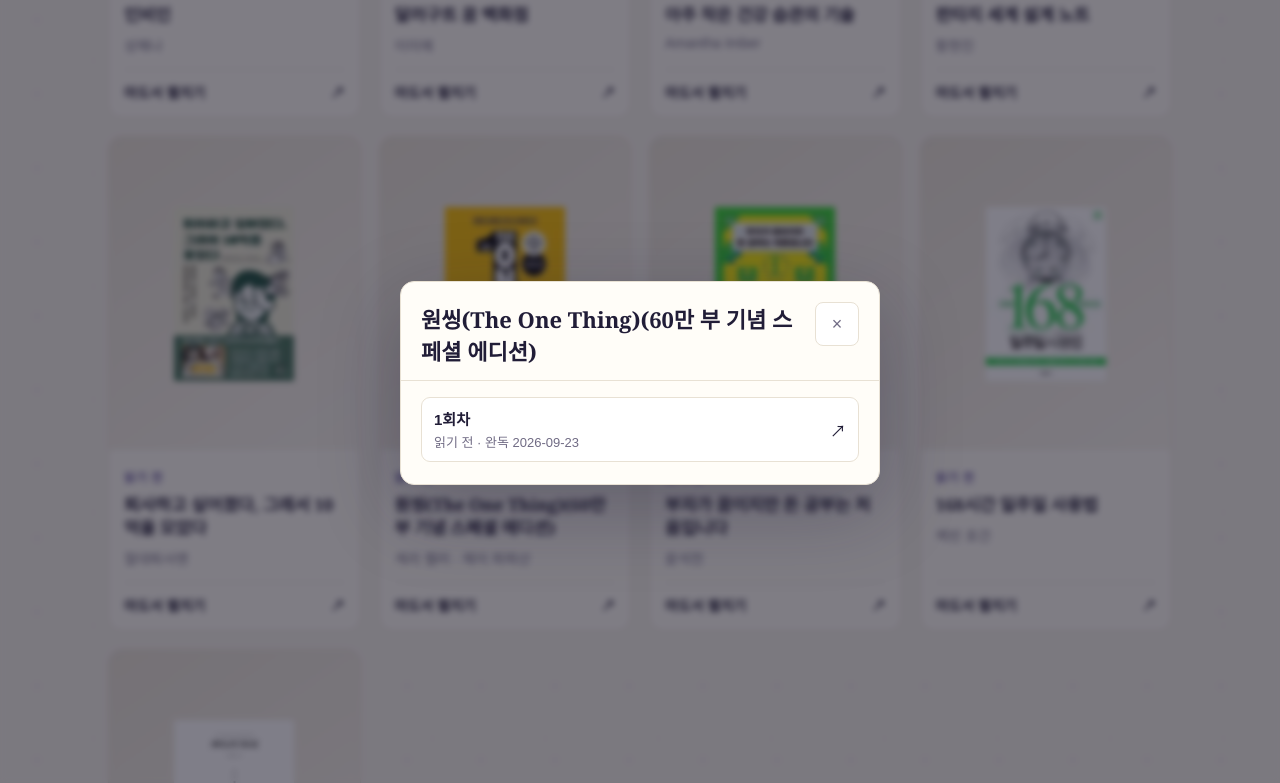
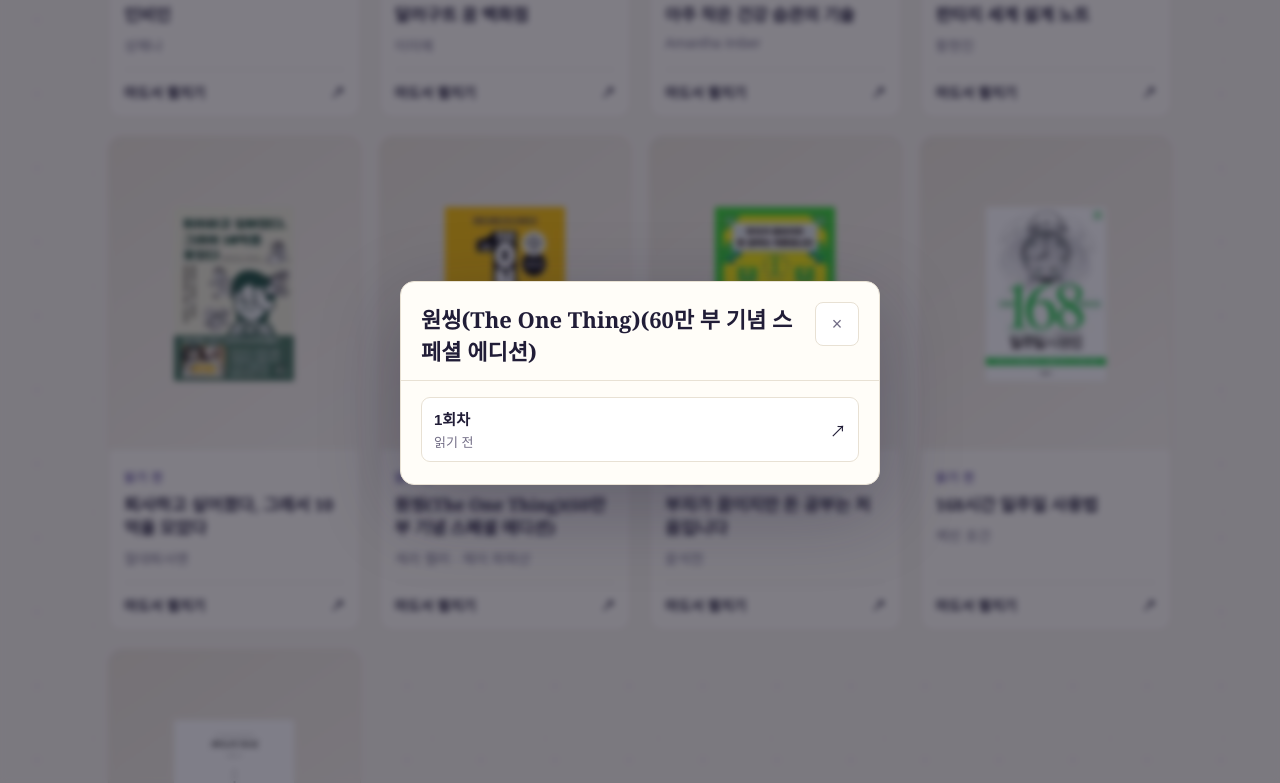
Before and after one commit to pbosoo2/library, a plain HTML site: page index.html in a window 1280 px wide. Both pictures are taken after a click on the button 504 px from the left and 1220 px from the top of the page. Shown: the part 837-1620 px from the top of the page. Drawn offline with Linux system fonts and the light colour scheme.

Commit message:
Update index.html

```diff
--- a/index.html
+++ b/index.html
@@ -13,7 +13,7 @@
 const roundDialog=document.getElementById('roundDialog'),dialogTitle=document.getElementById('dialogTitle'),roundList=document.getElementById('roundList');
 const statusOrder={'읽는 중':0,'읽기 전':1,'중단':2,'완독':3};
 function esc(s=''){return String(s).replace(/[&<>"']/g,c=>({'&':'&amp;','<':'&lt;','>':'&gt;','"':'&quot;',"'":'&#39;'}[c]))}
-function openRounds(index){const book=books[index];if(!book)return;dialogTitle.textContent=book.title;const rounds=[...(book.rounds||[])].sort((a,b)=>b.round-a.round);roundList.innerHTML=rounds.map(item=>`<a class="round-link" href="${esc(item.url)}" target="_blank" rel="noopener"><span class="round-meta"><b>${item.round}회차</b><span>${esc(item.status||'상태 없음')}${item.completedDate?' · 완독 '+esc(item.completedDate):''}</span></span><span>↗</span></a>`).join('');roundDialog.showModal()}
+function openRounds(index){const book=books[index];if(!book)return;dialogTitle.textContent=book.title;const rounds=[...(book.rounds||[])].sort((a,b)=>b.round-a.round);roundList.innerHTML=rounds.map(item=>`<a class="round-link" href="${esc(item.url)}" target="_blank" rel="noopener"><span class="round-meta"><b>${item.round}회차</b><span>${esc(item.status||'상태 없음')}${item.status==='완독'&&item.completedDate?' · 완독 '+esc(item.completedDate):''}</span></span><span>↗</span></a>`).join('');roundDialog.showModal()}
 function draw(list){grid.innerHTML=list.map(b=>{const index=books.indexOf(b),round=Number(b.round)||1;return `<article class="book tone-${b.tone||'indigo'}" data-index="${index}" tabindex="0" role="button" aria-label="${esc(b.title)} 회차 선택"><div class="cover-wrap"><img src="${esc(b.cover||'')}" alt="${esc(b.title)} 표지" loading="lazy"></div><div class="book-body"><div class="status-line"><div class="status">${esc(b.status||'상태 없음')}</div>${round>=2?`<span class="round-badge">${round}회차</span>`:''}</div><h3 class="title">${esc(b.title)}</h3><div class="author">${esc(b.author||'저자 미상')}</div><div class="open"><span>${round>=2?'회차 선택':'마도서 펼치기'}</span><span>↗</span></div></div></article>`}).join('');empty.style.display=list.length?'none':'block';grid.querySelectorAll('.book').forEach(card=>{card.addEventListener('click',()=>openRounds(Number(card.dataset.index)));card.addEventListener('keydown',event=>{if(event.key==='Enter'||event.key===' '){event.preventDefault();openRounds(Number(card.dataset.index))}})})}
 function refresh(){const v=q.value.trim().toLowerCase();draw(books.filter(b=>(!activeStatus||b.status===activeStatus)&&(b.title+' '+b.author).toLowerCase().includes(v)))}
 function updateStats(goal){const allRounds=books.flatMap(b=>b.rounds||[]),completed=allRounds.filter(item=>item.status==='완독').length,currentYear=new Date().getFullYear(),annualCompleted=allRounds.filter(item=>item.status==='완독'&&item.completedDate&&new Date(item.completedDate).getFullYear()===currentYear).length,rate=goal>0?Math.min(100,Math.round(annualCompleted/goal*100)):0;document.getElementById('totalCount').textContent=books.length;document.getElementById('completeCount').textContent=completed;document.getElementById('goalPercent').textContent=rate+'%';document.getElementById('goalLabel').textContent=currentYear+'년 완독 목표 · '+annualCompleted+'/'+goal;document.getElementById('goalBar').style.width=rate+'%'}
```
